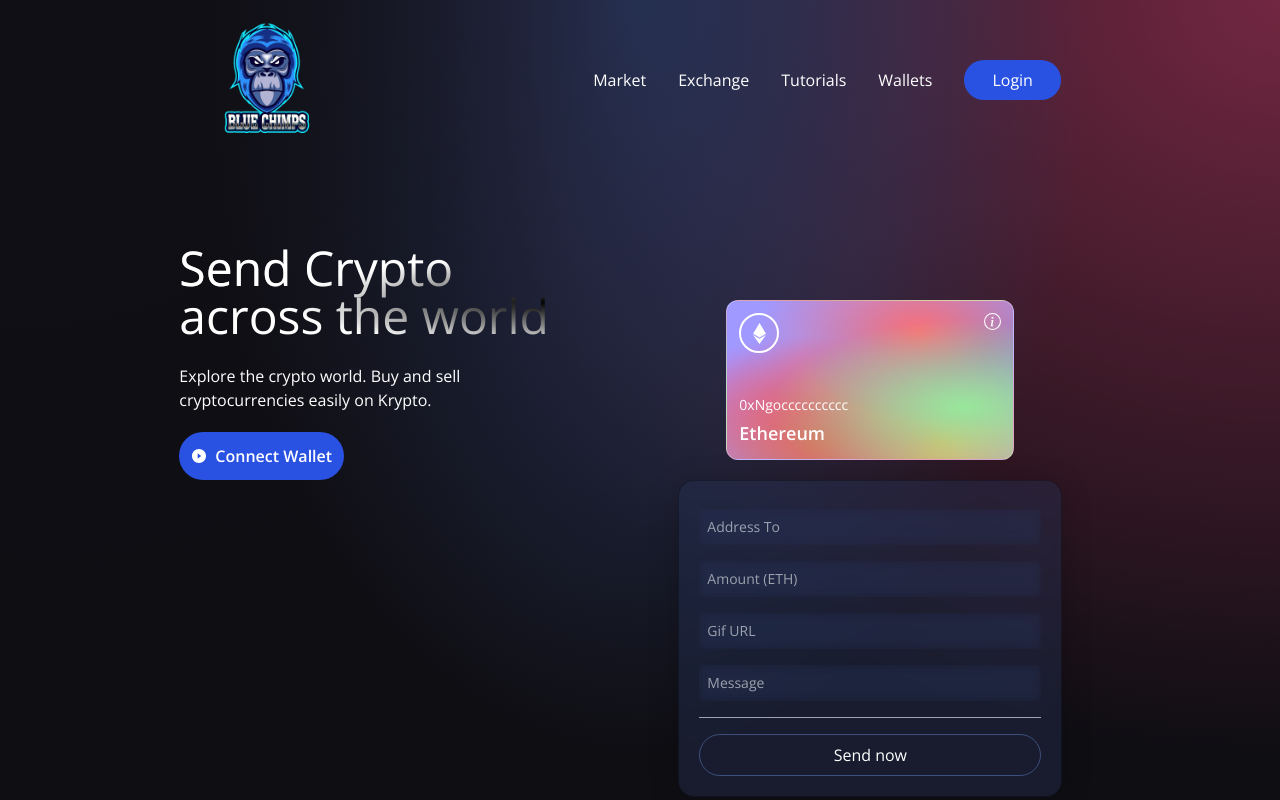
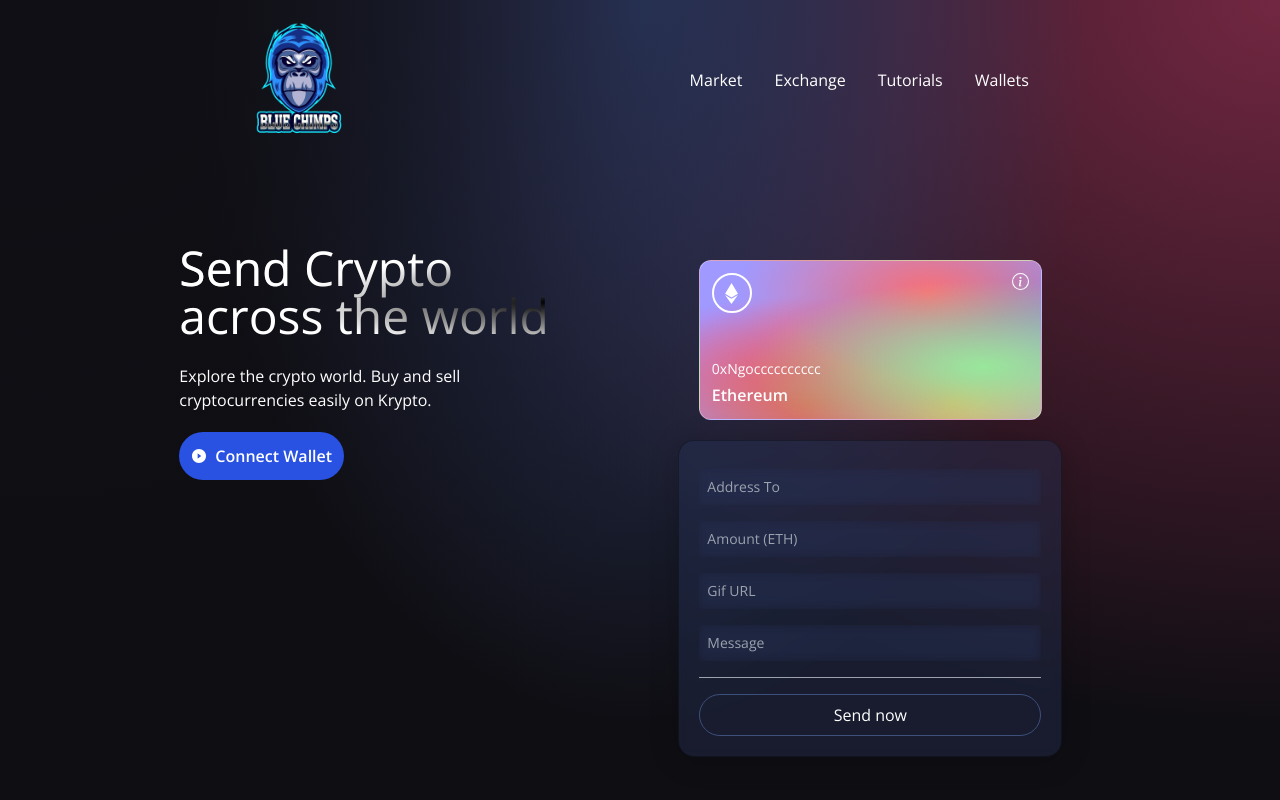
Before and after one commit to ngocthieuff/buy-me-a-coffee, a React (Vite) app in the folder client/: page /explore in a window 1280 px wide. Shown: the top 800 px of the page. Built offline with nearby package versions, Linux system fonts and the light colour scheme; a web font is replaced by a local one.

Commit message:
display current acc

```diff
--- a/client/src/components/atoms/Navbar.tsx
+++ b/client/src/components/atoms/Navbar.tsx
@@ -20,9 +20,6 @@ const Navbar = () => {
         {["Market", "Exchange", "Tutorials", "Wallets"].map((item, index) => (
           <NavBarItem key={item + index} title={item} classprops="" />
         ))}
-        <li className="bg-[#2952e3] py-2 px-7 mx-4 rounded-full cursor-pointer hover:bg-[#2546bd]">
-          Login
-        </li>
       </ul>
       <div className="flex relative">
         {!toggleMenu && (
--- a/client/src/components/atoms/Welcome.tsx
+++ b/client/src/components/atoms/Welcome.tsx
@@ -63,8 +63,8 @@ const Welcome = () => {
                 </div>
 
 
-                <div className="flex flex-col flex-1 items-center justify-start w-full mf:mt-0 mt-10">
-                        <div className="p-3 justify-end items-start flex-col rounded-xl h-40 sm:w-72 w-full my-5 eth-card white-glassmorphism">
+                <div className="flex flex-col flex-1 items-center justify-start w-full">
+                        <div className="p-3 justify-end items-start flex-col rounded-xl h-40 w-full my-5 eth-card white-glassmorphism" style={{width: '343px'}}>
                             <div className="flex justify-between flex-col w-full h-full">
                                 <div className="flex justify-between items-start">
                                     <div className="w-10 h-10 rounded-full border-2 border-white flex justify-center items-center">
@@ -73,10 +73,12 @@ const Welcome = () => {
                                     <BsInfoCircle fontSize={17} color="#fff" />
                                 </div>
                                 <div>
-                                    <p className="text-white font-light text-sm">
-                                    0xNgocccccccccc
+                                    <p className="text-white text-sm font-normal">
+                                    {
+                                        context?.currentAccount ? context?.currentAccount : '0xNgocccccccccc'
+                                    }
                                     </p>
-                                    <p className="text-white font-semibold text-lg mt-1">
+                                    <p className="text-white font-semibold text-md mt-1">
                                     Ethereum
                                     </p>
                                 </div>
```
